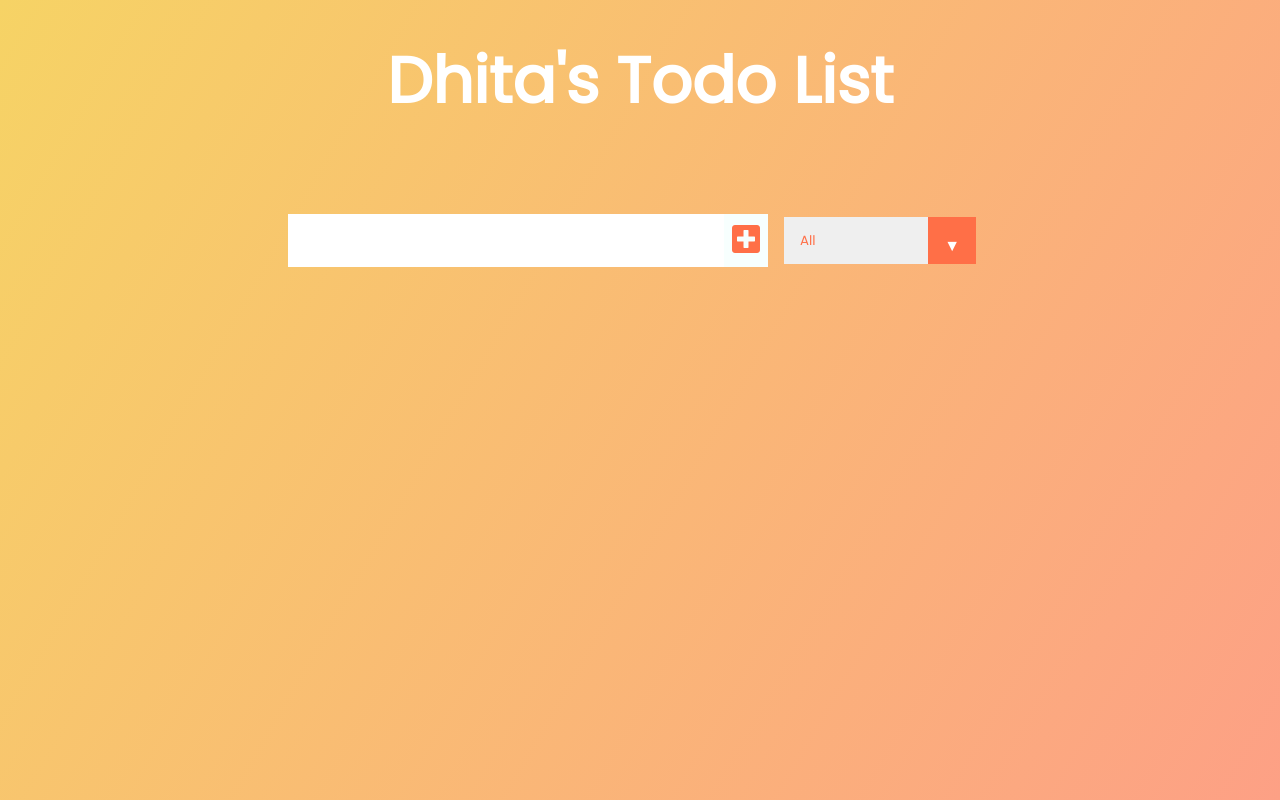
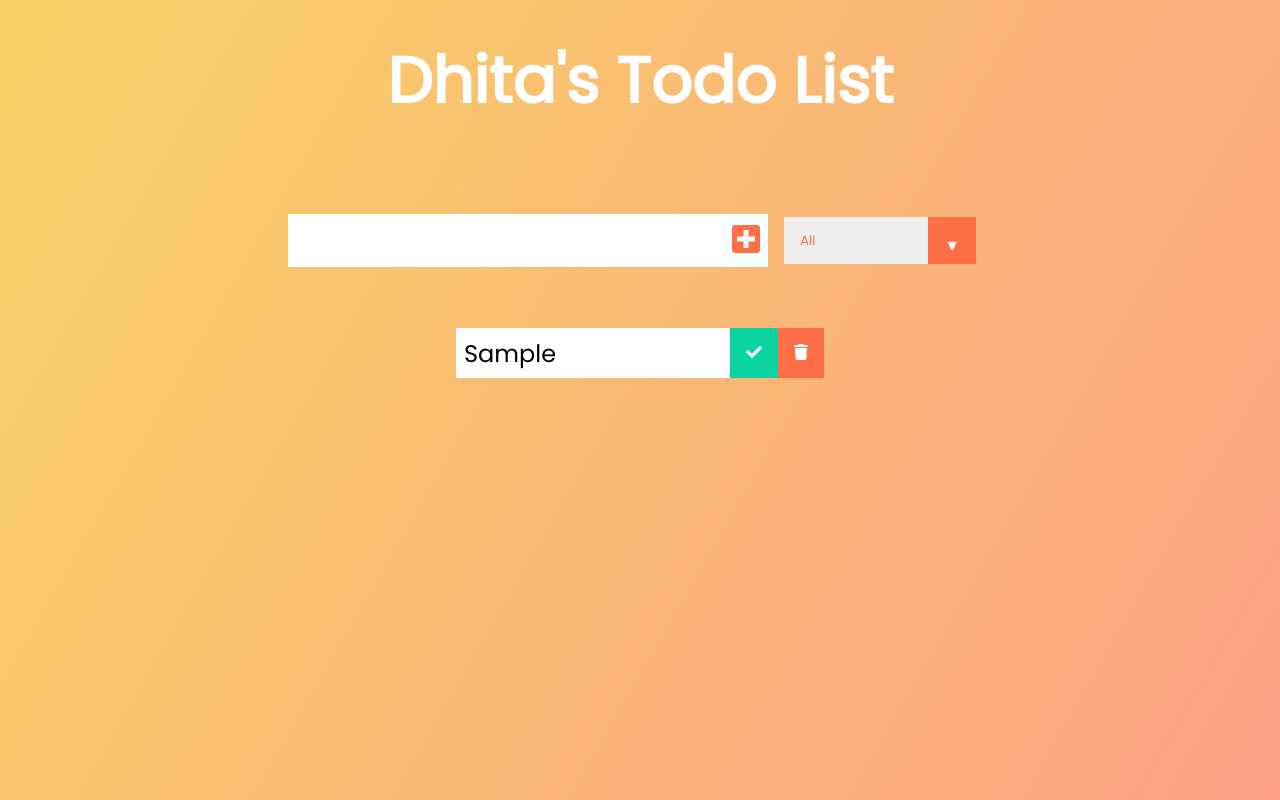
Before and after one commit to dhita-irma/learn-react, a React (Create React App) app in the folder todo-app/: page / in a window 1280 px wide. Both pictures are taken after typing "Sample" into the empty fields and a click on the button 746 px from the left and 240 px from the top of the page. Built offline with nearby package versions, Linux system fonts and the light colour scheme.

Commit message:
Render todo items

```diff
--- a/todo-app/src/App.js
+++ b/todo-app/src/App.js
@@ -15,7 +15,7 @@ function App() {
         <h1>Dhita's Todo List</h1>
       </header>
       <Form todos={todos} setTodos={setTodos} inputText={inputText} setInputText={setInputText}/>
-      <TodoList />
+      <TodoList todos={todos}/>
     </div>
   );
 }
--- /dev/null
+++ b/todo-app/src/components/Todo.js
@@ -0,0 +1,18 @@
+import React from 'react';
+
+
+const Todo = ({ todo }) => {
+    return (
+        <div className="todo">
+            <li className="todo-item">{todo.text}</li>
+            <button className="complete-btn">
+                <i className="fas fa-check"></i>
+            </button>
+            <button className="trash-btn">
+                <i className="fas fa-trash"></i>
+            </button>
+        </div>
+    );
+}
+
+export default Todo;
--- a/todo-app/src/components/TodoList.js
+++ b/todo-app/src/components/TodoList.js
@@ -1,10 +1,14 @@
 import React from 'react';
 
+import Todo from './Todo';
 
-const TodoList = () => {
+
+const TodoList = ({ todos }) => {
     return(
         <div className="todo-container">
-            <ul className="todo-list"></ul>
+            <ul className="todo-list">
+                {todos.map(todo => <Todo todo={todo} key={todo.id}/>)}
+            </ul>
         </div>
     );
 }
```
Also changed, not shown: 1 other file (tests, documents, lock files or other folders).
